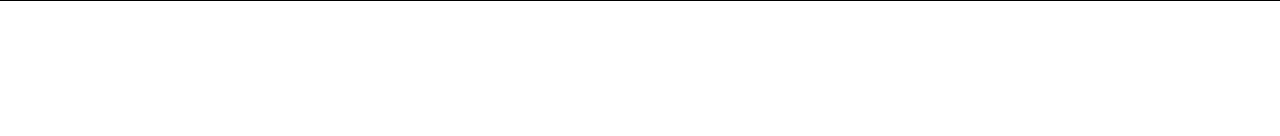
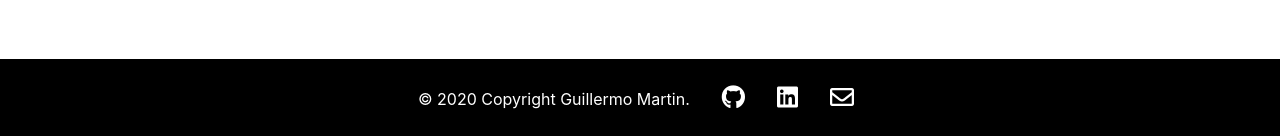
Before and after one commit to Guillermo-Martin/gcm-portfolio, a React (Create React App) app: page /portfolio in a window 1280 px wide. Shown: the part 4147-4283 px from the top of the page. Before the commit the page ends 4148 px from the top, so only its background shows below. Built offline with nearby package versions, Linux system fonts and the light colour scheme.

Commit message:
Add footer to all pages and add margin-top to footer

```diff
--- a/src/App.js
+++ b/src/App.js
@@ -2,6 +2,7 @@ import React from 'react';
 import Navigation from './components/Navigation';
 import HomePage from './components/HomePage';
 import PortfolioPage from './components/PortfolioPage';
+import Footer from './components/Footer';
 import { BrowserRouter as Router, Route} from 'react-router-dom';
 import './App.css';
 
@@ -12,6 +13,7 @@ function App() {
         <Navigation />
         <Route exact path='/' component={HomePage} />
         <Route exact path='/portfolio' component={PortfolioPage} />
+        <Footer />
       </div>
     </Router>
 
--- a/src/assets/styles/styles.css
+++ b/src/assets/styles/styles.css
@@ -194,6 +194,7 @@
   height: 5rem;
   background-color: black;
   align-items: center;
+  margin-top: 4rem;
 }
 
 .Footer-copyright {
@@ -215,7 +216,7 @@
 
 /* ===== PortfolioPage.js ===== */
 .PortfolioPage-container {
-  border: 3px solid black;
+  /* border: 3px solid black; */
 }
 
 .PortfolioPage-header {
@@ -231,7 +232,7 @@
 
 .PortfolioPage-row {
   margin-top: 3rem;
-  /* margin-bottom: 4rem; */
+  /* margin-bottom: 3rem; */
   /* border: 3px solid orange; */
   display: flex;
   justify-content: center;
--- a/src/components/HomePage.js
+++ b/src/components/HomePage.js
@@ -3,7 +3,6 @@ import HeroImage from './HeroImage';
 import About from './About';
 import Portfolio from './Portfolio';
 import Contact from './Contact';
-import Footer from './Footer';
 import HorizontalRule from './HorizontalRule';
 import Credit from './Credit';
 
@@ -25,7 +24,6 @@ function HomePage() {
       <Portfolio />
       <HorizontalRule />
       <Contact />
-      <Footer />
     </div>
   );
 }
```
